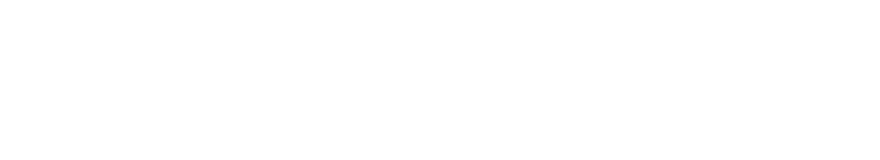
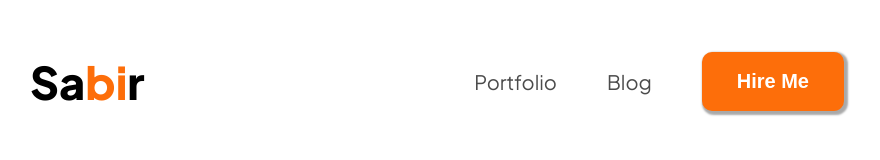
Before and after one commit to SabirHossen339/web-dev-portfolio, a plain HTML site: page index.html in a window 1280 px wide. Shown: the whole page, without its empty margins (178-1058 px from the left). Drawn offline with Linux system fonts and the light colour scheme.

Commit message:
added portfolio.css

```diff
--- a/index.html
+++ b/index.html
@@ -1,13 +1,27 @@
 <!DOCTYPE html>
 <html lang="en">
+
 <head>
   <meta charset="UTF-8">
   <meta name="viewport" content="width=device-width, initial-scale=1.0">
   <title>Web Developer Portfolio</title>
+  <link rel="preconnect" href="https://fonts.googleapis.com">
+  <link rel="preconnect" href="https://fonts.gstatic.com" crossorigin>
+  <link href="https://fonts.googleapis.com/css2?family=Plus+Jakarta+Sans:ital,wght@0,200..800;1,200..800&display=swap"
+    rel="stylesheet">
+  <link rel="stylesheet" href="styles/portfolio.css">
 </head>
-<body>
+
+<body class="plus-jakarta-sans-normal">
   <header>
-
+    <nav>
+      <h3 class="nav-title">Sa<span class="text-primary">bi</span>r</h3>
+      <ul>
+        <li><a class="dark-2" href="">Portfolio</a></li>
+        <li><a class="dark-2" href="">Blog</a></li>
+        <li><a class="dark-2" href=""><button class="btn-primary">Hire Me</button></a></li>
+      </ul>
+    </nav>
   </header>
   <main>
 
@@ -16,4 +30,5 @@
 
   </footer>
 </body>
+
 </html>
--- /dev/null
+++ b/styles/portfolio.css
@@ -0,0 +1,56 @@
+.plus-jakarta-sans-normal {
+  font-family: "Plus Jakarta Sans", sans-serif;
+  font-optical-sizing: auto;
+  font-style: normal;
+  font-variation-settings: "width" 100;
+}
+
+/* shared style */
+.text-primary {
+  color: #FD6E0A;
+}
+
+.dark-2 {
+  color: rgb(75, 75, 75);
+}
+
+.btn-primary {
+  background-color: #FD6E0A;
+  font-size: 20px;
+  font-weight: bold;
+  color: white;
+  padding: 18px 35px;
+  border: 0px solid;
+  border-radius: 10px;
+  box-shadow: 2px 2px 2px 2px rgba(0, 0, 0, 0.337);
+}
+
+
+/* nav styles */
+nav {
+  display: flex;
+  align-items: center;
+  justify-content: space-between;
+  margin: 0px 200px;
+}
+
+.nav-title {
+  font-weight: 800;
+  font-size: 45px;
+}
+
+nav ul {
+  display: flex;
+  align-items: center;
+}
+
+nav ul li {
+  list-style: none;
+  margin-right: 50px;
+
+}
+
+nav li a {
+  text-decoration: none;
+  font-size: 20px;
+}
```
